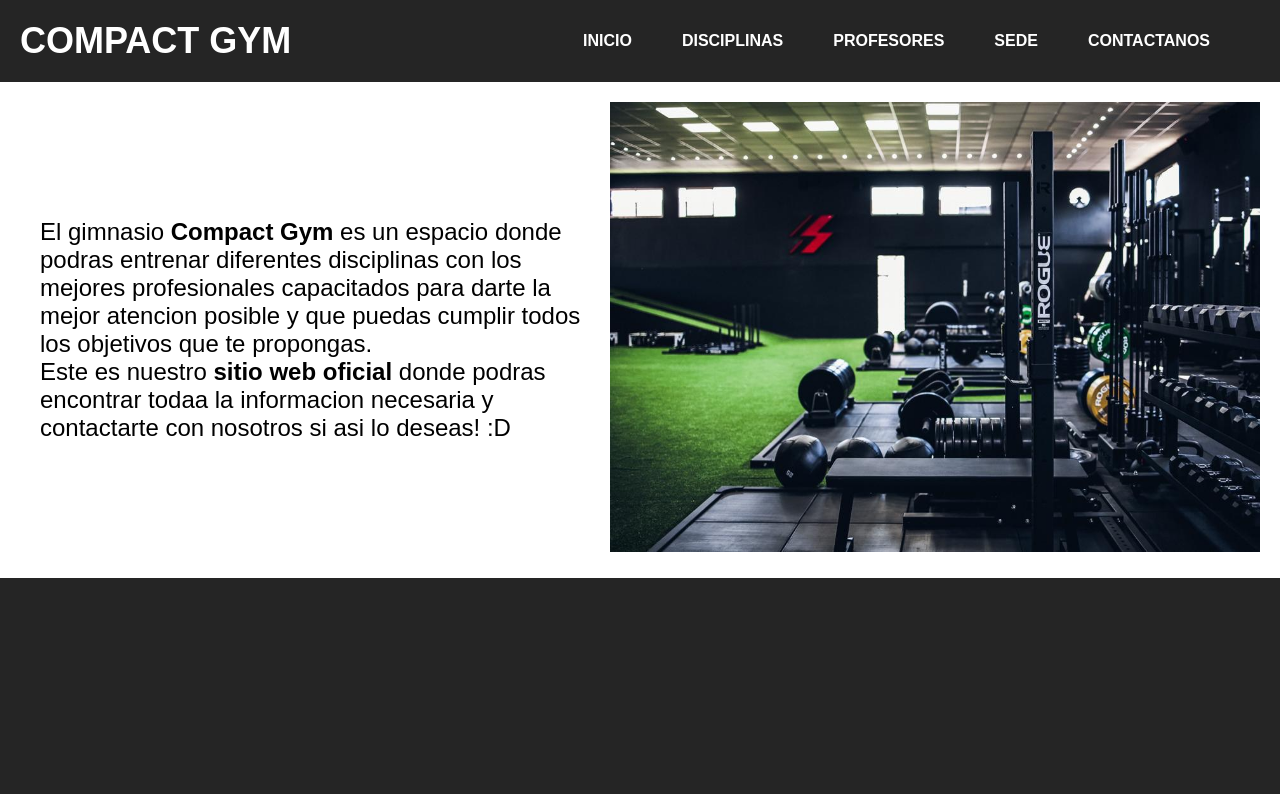
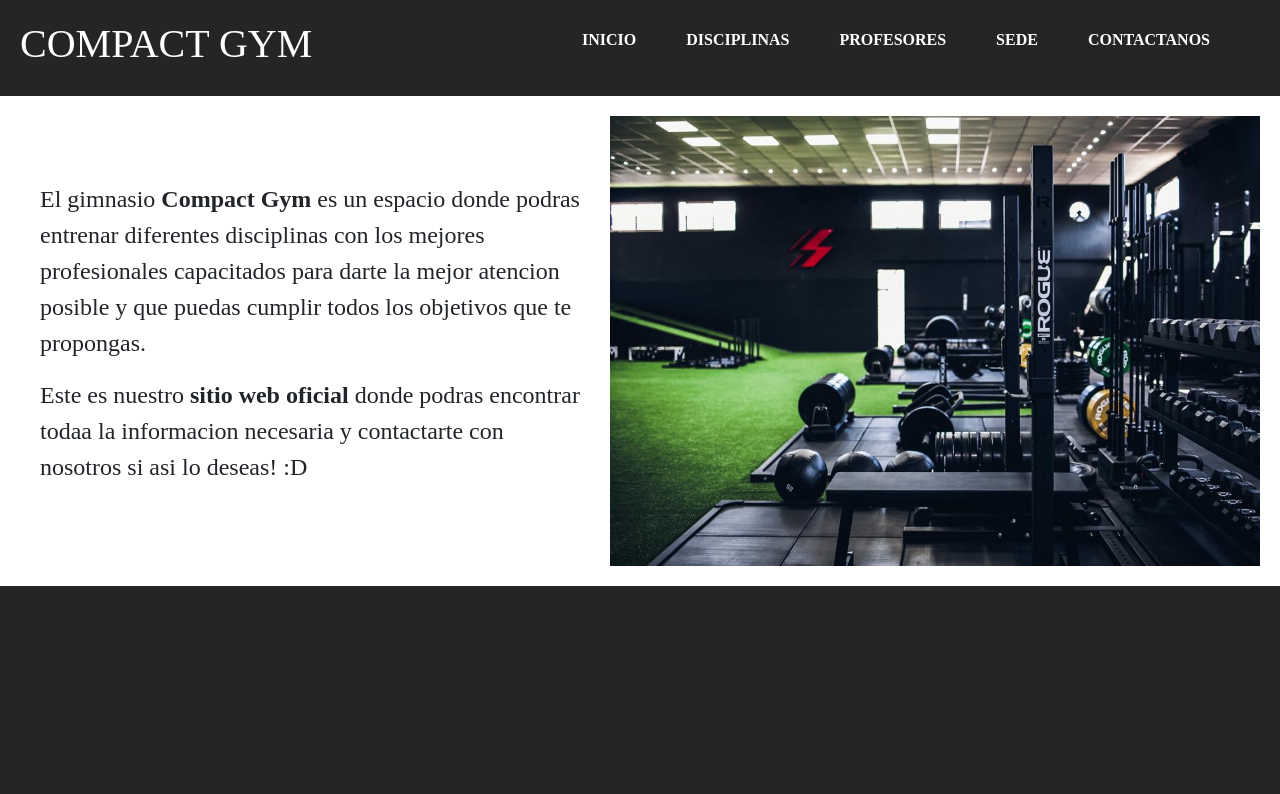
Before and after one commit to theoquijano/terceraPreEntrega, a website: page index.html in a window 1280 px wide. Shown: the top 794 px of the page. Drawn offline with nearby package versions, Linux system fonts and the light colour scheme; a web font is replaced by a local one.

Commit message:
terceraPreEntrega

```diff
--- a/index.html
+++ b/index.html
@@ -4,6 +4,7 @@
     <meta charset="UTF-8">
     <meta name="viewport" content="width=device-width, initial-scale=1.0">
     <link rel="stylesheet" href="./css/styles.css">
+    <link href="https://cdn.jsdelivr.net/npm/bootstrap@5.3.2/dist/css/bootstrap.min.css" rel="stylesheet" integrity="sha384-T3c6CoIi6uLrA9TneNEoa7RxnatzjcDSCmG1MXxSR1GAsXEV/Dwwykc2MPK8M2HN" crossorigin="anonymous">
     <title>Compact - home</title>
 </head>
 <body>
@@ -12,11 +13,11 @@
             <h1>COMPACT GYM</h1>
         </div>
         <ul>
-            <li><a href="#">INICIO</a></li>
-            <li><a href="./pages/disciplinas.html">DISCIPLINAS</li>
-            <li><a href="./pages/profesores.html">PROFESORES</a></li>
-            <li><a href="./pages/sede.html">SEDE</a></li>
-            <li><a href="./pages/contacto.html">CONTACTANOS</a></li>
+            <li><a class="transicionItem" href="#">INICIO</a></li>
+            <li><a class="transicionItem" href="./pages/disciplinas.html">DISCIPLINAS</li>
+            <li><a class="transicionItem" href="./pages/profesores.html">PROFESORES</a></li>
+            <li><a class="transicionItem" href="./pages/sede.html">SEDE</a></li>
+            <li><a class="transicionItem" href="./pages/contacto.html">CONTACTANOS</a></li>
         </ul>
     </nav>
     <main>
@@ -68,5 +69,6 @@
         <p>&copy; 2023 Mi Sitio Web - Todos los derechos reservados - Theo Quijano</p>
     </div>
 </footer>
+<script src="https://cdn.jsdelivr.net/npm/bootstrap@5.3.2/dist/js/bootstrap.bundle.min.js" integrity="sha384-C6RzsynM9kWDrMNeT87bh95OGNyZPhcTNXj1NW7RuBCsyN/o0jlpcV8Qyq46cDfL" crossorigin="anonymous"></script>
 </body>
 </html>
--- a/scss/_base.scss
+++ b/scss/_base.scss
@@ -1,7 +1,7 @@
 *{
    margin: 0;
    padding: 0;
-   font-family: Arial, Helvetica, sans-serif
+   font-family: 'Roboto Slab', serif;
 }
 $colorBackground: rgb(37, 37, 37);
 $colorTexto: white;
--- a/scss/_general.scss
+++ b/scss/_general.scss
@@ -24,6 +24,7 @@ ul{
         }
     }
 }
+
 .sectionStyle{
     @include box(flex, 20px);
     align-items: center;
@@ -51,7 +52,7 @@ ul{
 }
 footer{
     background: whitesmoke;
-    .footerStyle{
+    .footerStyle {
         max-width: 1200px;
         margin: 0 auto;
         padding: 20px;
--- a/scss/styles.scss
+++ b/scss/styles.scss
@@ -4,3 +4,4 @@
     padding: $padding;
 }
 @import "general";
+@import url('https://fonts.googleapis.com/css2?family=Dela+Gothic+One&display=swap');
```
Also changed, not shown: pages/contacto.html (+2 -0 lines), pages/sede.html (+2 -0 lines), css/styles.css, 1 other file.
